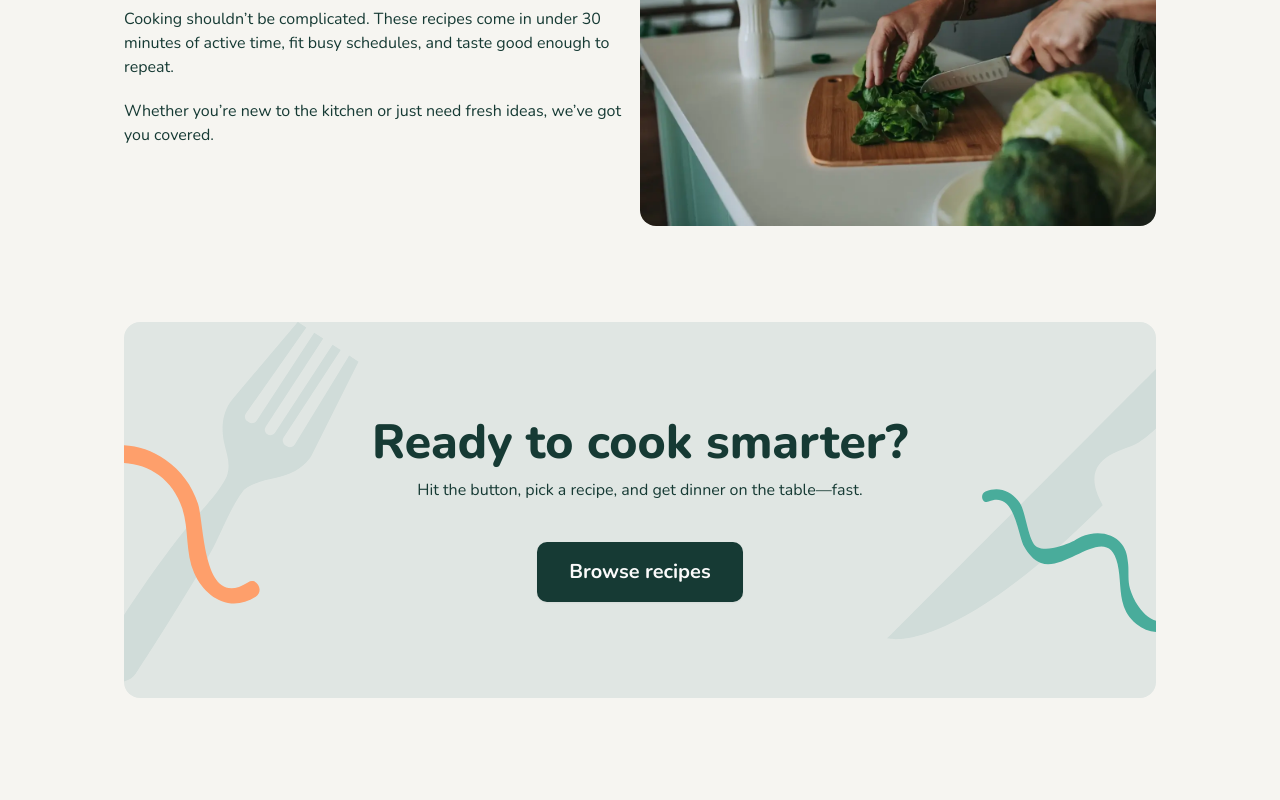
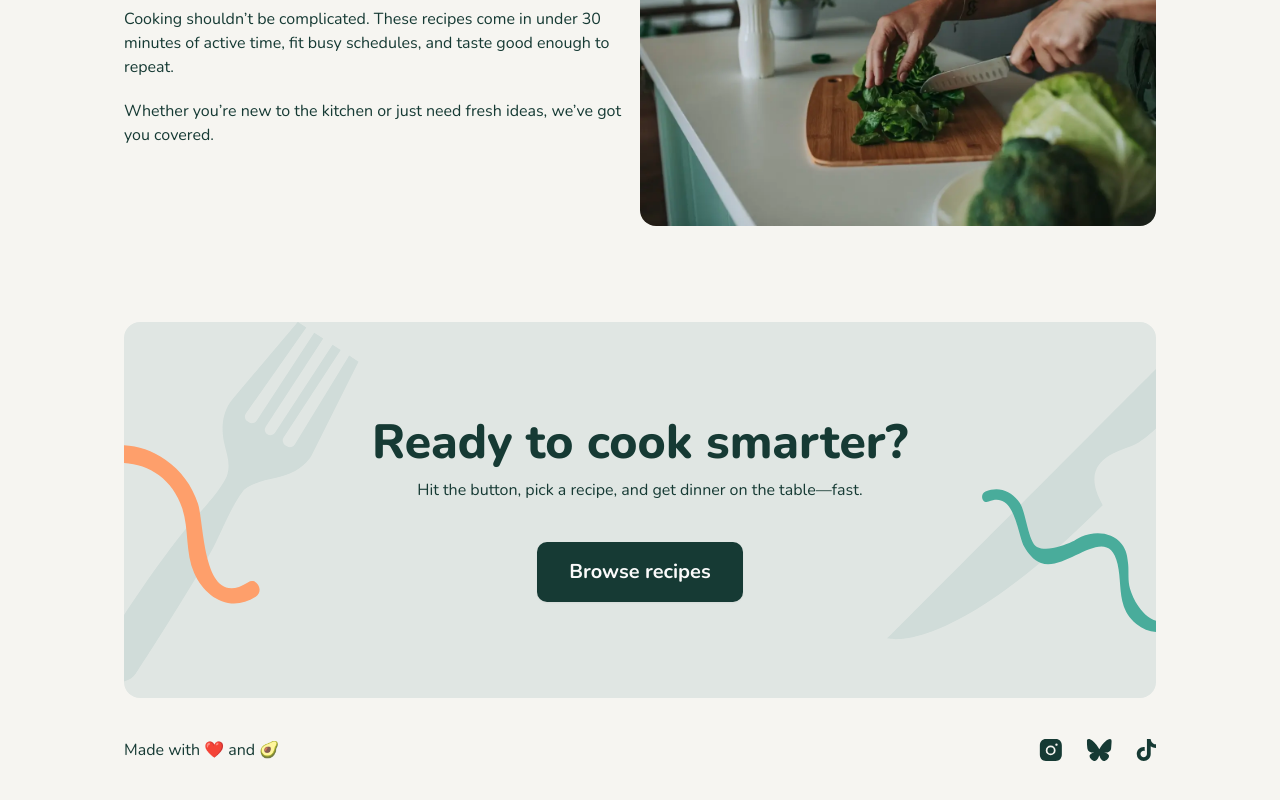
Before and after one commit to NikolaD93/Frontend_Mentor_Recipe-finder, a React (Vite) app: page / in a window 1280 px wide. Shown: the part 1682-2482 px from the top of the page. Before the commit the page ends 2380 px from the top, so only its background shows below. Built offline with nearby package versions, Linux system fonts and the light colour scheme.

Commit message:
footer finish

```diff
--- /dev/null
+++ b/src/components/ui/footer.tsx
@@ -0,0 +1,28 @@
+import bluesky from '@/assets/images/icon-bluesky.svg';
+import instagram from '@/assets/images/icon-instagram.svg';
+import tiktok from '@/assets/images/icon-tiktok.svg';
+
+export default function Footer() {
+  return (
+    <div className="flex flex-col-reverse items-center gap-6 py-8 lg:flex-row lg:justify-between lg:gap-0 lg:py-10">
+      <p>Made with ❤️ and 🥑</p>
+      <ul className="flex gap-6">
+        <li>
+          <a href="#">
+            <img src={instagram} alt="" />
+          </a>
+        </li>
+        <li>
+          <a href="#">
+            <img src={bluesky} alt="" />
+          </a>
+        </li>
+        <li>
+          <a href="#">
+            <img src={tiktok} alt="" />
+          </a>
+        </li>
+      </ul>
+    </div>
+  );
+}
--- a/src/features/home/components/Hero.tsx
+++ b/src/features/home/components/Hero.tsx
@@ -8,7 +8,7 @@ export default function Hero() {
   return (
     <div className="py-10 lg:py-20 lg:text-center">
       <h1 className="text-5xl font-extrabold lg:text-7xl">
-        <span className="after:bg-destructive relative after:absolute after:bottom-[10px] after:left-0 after:z-[-1] after:h-10 after:w-full after:rounded-[4px] after:opacity-50 after:content-['']">
+        <span className="after:bg-destructive relative after:absolute after:bottom-[10px] after:left-0 after:z-[-1] after:h-5 after:w-full after:rounded-[4px] after:opacity-50 after:content-[''] lg:after:h-10">
           Healthy
         </span>{' '}
         meals, zero fuss
--- a/src/routes/index.tsx
+++ b/src/routes/index.tsx
@@ -1,6 +1,7 @@
 import { Navigate, Outlet } from 'react-router';
 
 import { Button } from '@/components/ui/button';
+import Footer from '@/components/ui/footer';
 import Header from '@/components/ui/header';
 import { AboutRoutes } from '@/features/about';
 import { Home } from '@/features/home';
@@ -13,6 +14,7 @@ const App = () => {
       <Header />
       <div className="flex-1 px-4 md:px-8 lg:px-[124px]">
         <Outlet />
+        <Footer />
       </div>
     </div>
   );
```
